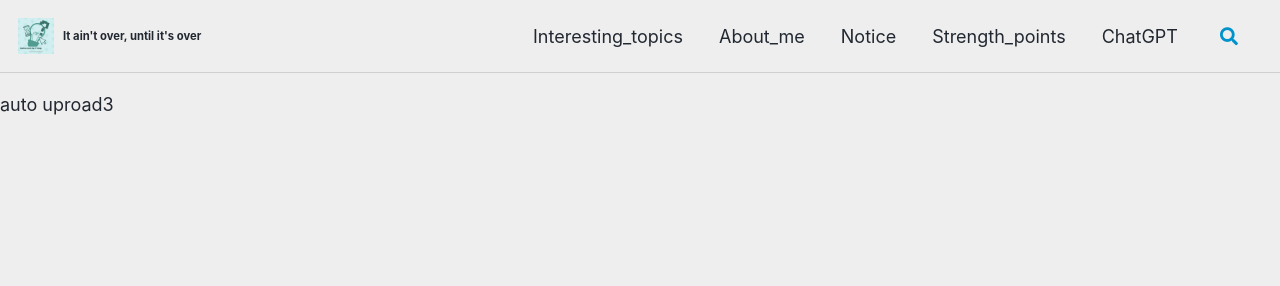
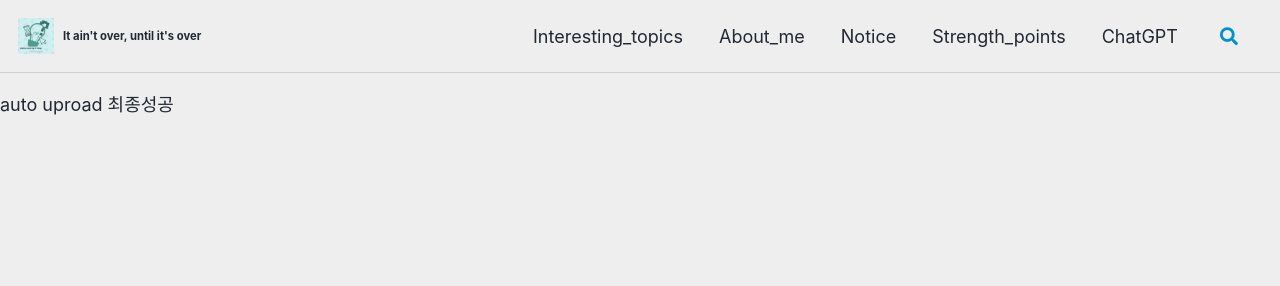
Before and after one commit to icefoxand/.github.io, a Jekyll site: the page built from draft/Untitled-1.md, in a window 1280 px wide. Shown: the top 286 px of the page. Built offline with Jekyll 4.4.1, drawn with Linux system fonts in a browser that asks for light colours; cached includes are drawn as plain includes; our own code applies the rules of GitHub Pages for plain Markdown files.

Commit message:
new post 2024/03/08-16:22:01

```diff
--- a/draft/Untitled-1.md
+++ b/draft/Untitled-1.md
@@ -1 +1 @@
-auto uproad3
+auto uproad 최종성공
```
